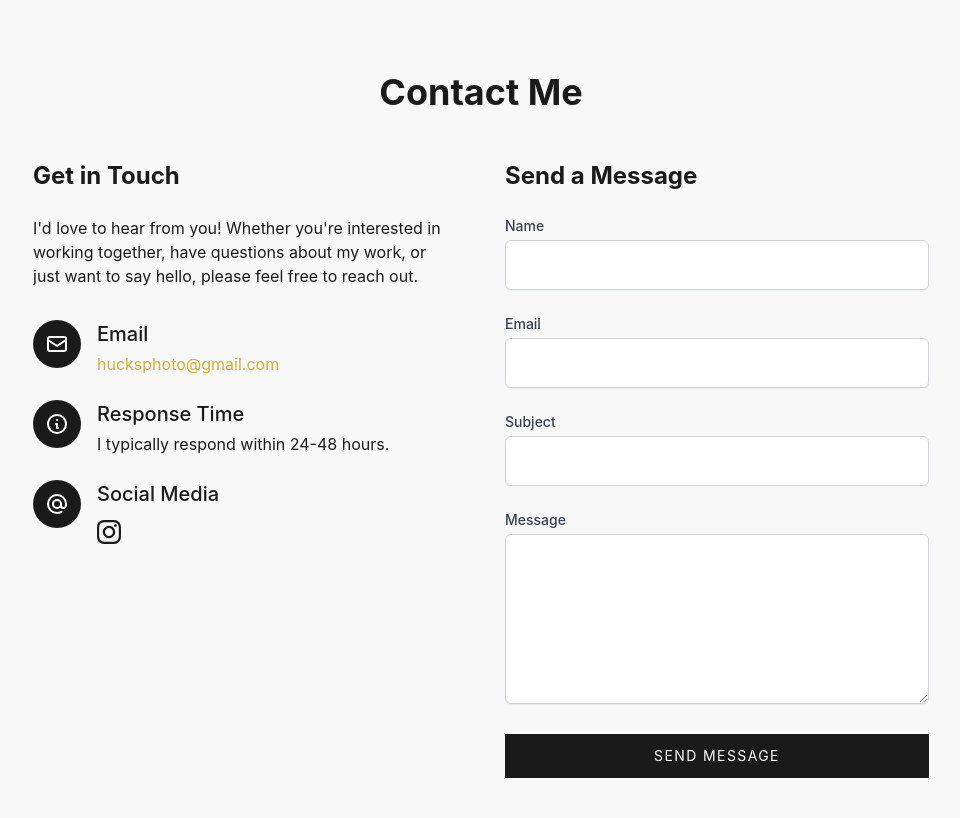
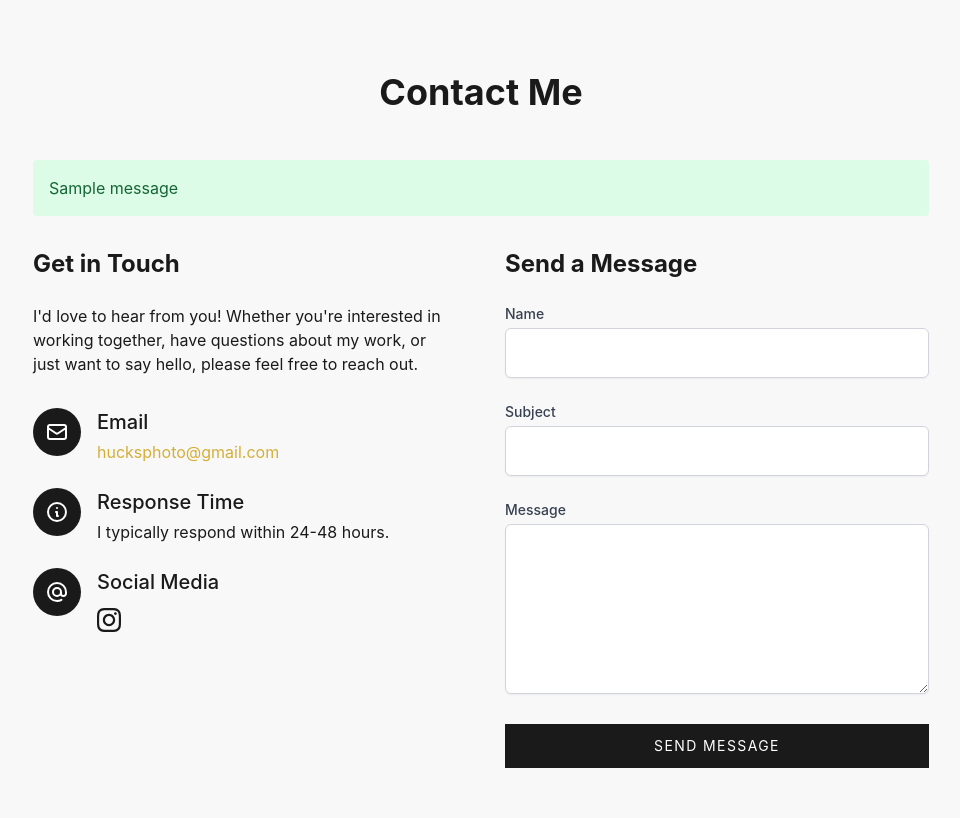
Before and after one commit to branhucks/hucksphoto, a Django app: page /contact/ in a window 1280 px wide. Shown: the part 88-906 px from the top of the page, without its empty margins (159-1119 px from the left). Run offline with Django 5.2, Linux system fonts and the light colour scheme; data comes from the database, SQL or seed files in the repository; one stand-in notice (Sample message) is shown; some libraries are stand-ins or nearby versions.

Commit message:
Send Message functionality works.

```diff
--- a/portfolio/templates/portfolio/contact.html
+++ b/portfolio/templates/portfolio/contact.html
@@ -6,6 +6,17 @@
 <div class="container mx-auto px-4">
     <div class="py-16 max-w-4xl mx-auto">
         <h1 class="text-4xl font-bold mb-12 text-center">Contact Me</h1>
+
+        <!-- Add message display -->
+        {% if messages %}
+        <div class="mb-8">
+            {% for message in messages %}
+                <div class="p-4 mb-4 {% if message.tags == 'success' %}bg-green-100 text-green-800{% else %}bg-red-100 text-red-800{% endif %} rounded">
+                    {{ message }}
+                </div>
+            {% endfor %}
+        </div>
+        {% endif %}
 
         <div class="flex flex-col lg:flex-row gap-12">
             <!-- Contact information -->
@@ -86,11 +97,6 @@
                     </div>
 
                     <div>
-                        <label for="email" class="block text-sm font-medium text-gray-700 mb-1">Email</label>
-                        <input type="email" name="email" id="email" required class="w-full p-3 border border-gray-300 focus:ring-2 focus:ring-photo-accent focus:border-photo-accent rounded-md shadow-sm">
-                    </div>
-
-                    <div>
                         <label for="subject" class="block text-sm font-medium text-gray-700 mb-1">Subject</label>
                         <input type="text" name="subject" id="subject" required class="w-full p-3 border border-gray-300 focus:ring-2 focus:ring-photo-accent focus:border-photo-accent rounded-md shadow-sm">
                     </div>
--- a/portfolio/views.py
+++ b/portfolio/views.py
@@ -1,6 +1,8 @@
-# portfolio/views.py
-from django.shortcuts import render, get_object_or_404
+from django.shortcuts import render, get_object_or_404, redirect
 from django.views.generic import ListView, DetailView, TemplateView
+from django.contrib import messages
+from django.core.mail import send_mail
+from django.conf import settings
 from .models import Photo, Category, About, Contact
 
 class HomeView(ListView):
@@ -84,6 +86,46 @@ class ContactView(TemplateView):
     template_name = 'portfolio/contact.html'
 
     def get_context_data(self, **kwargs):
+        import os
+
         context = super().get_context_data(**kwargs)
         context['contact'] = Contact.objects.first()
         return context
+
+    def post(self, request, *args, **kwargs):
+        name = request.POST.get('name', '')
+        subject = request.POST.get('subject', '')
+        message = request.POST.get('message', '')
+
+        # Validate the form data
+        if not name or not subject or not message:
+            messages.error(request, "Please fill out all fields.")
+            return redirect('portfolio:contact')
+
+        # Get the contact information
+        contact = Contact.objects.first()
+        recipient_email = contact.email
+
+        try:
+            # Format the email message
+            email_message = f"Name: {name}\n\nMessage:\n{message}"
+
+            # Send the email
+            send_mail(
+                subject=f"Contact Form: {subject}",
+                message=email_message,
+                from_email=settings.DEFAULT_FROM_EMAIL,
+                recipient_list=[recipient_email],
+                fail_silently=False,
+            )
+
+            # Add success message
+            messages.success(request, "Your message has been sent successfully!")
+
+        except Exception as e:
+            # Add more detailed error message that includes the exception
+            error_message = f"Error: {str(e)}"
+            print(error_message)  # This will appear in your console/logs
+            messages.error(request, "There was an error sending your message. Please try again later.")
+
+        return redirect('portfolio:contact')
```
Also changed, not shown: hucksphoto/settings.py (+13 -0 lines), 1 other file.
